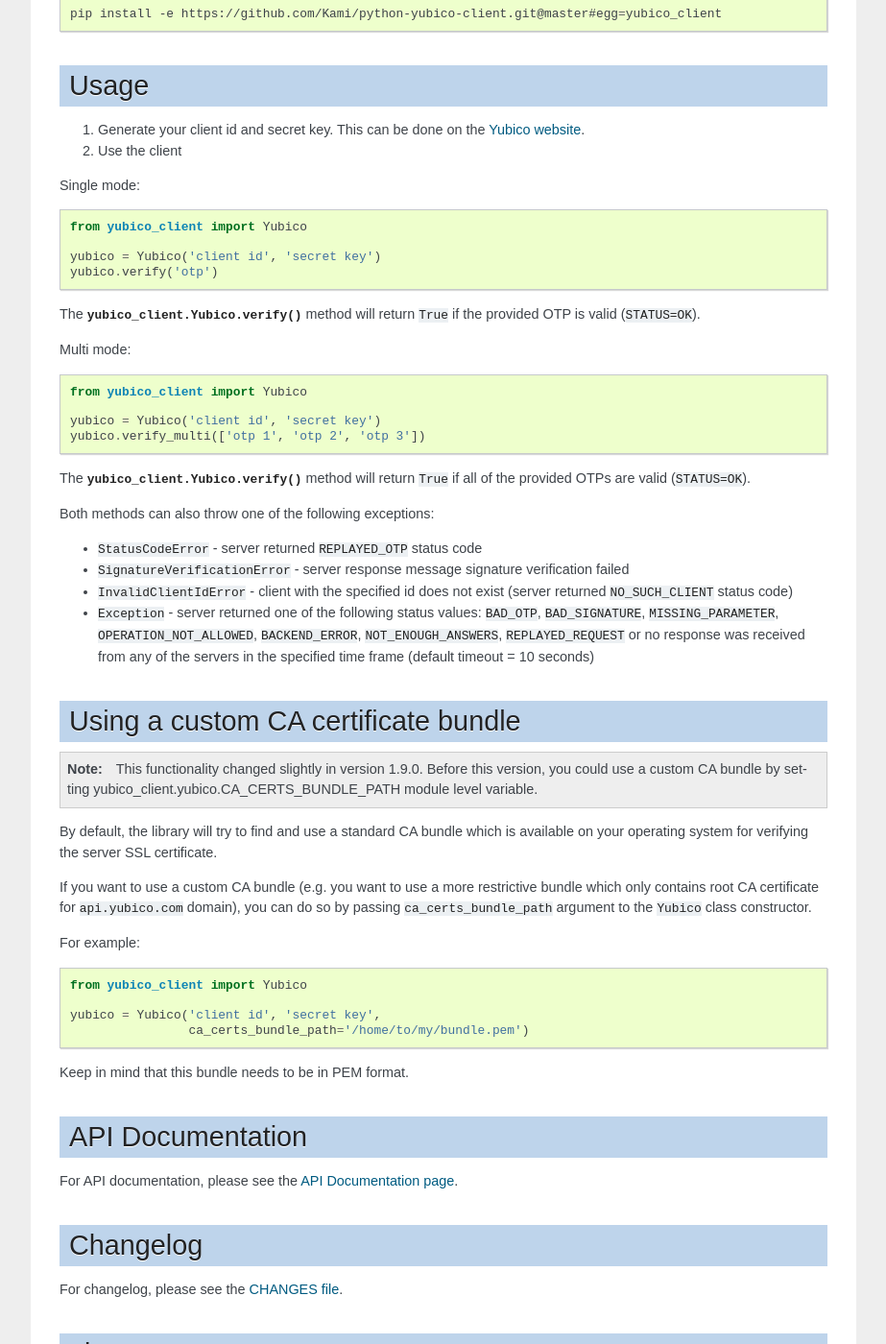
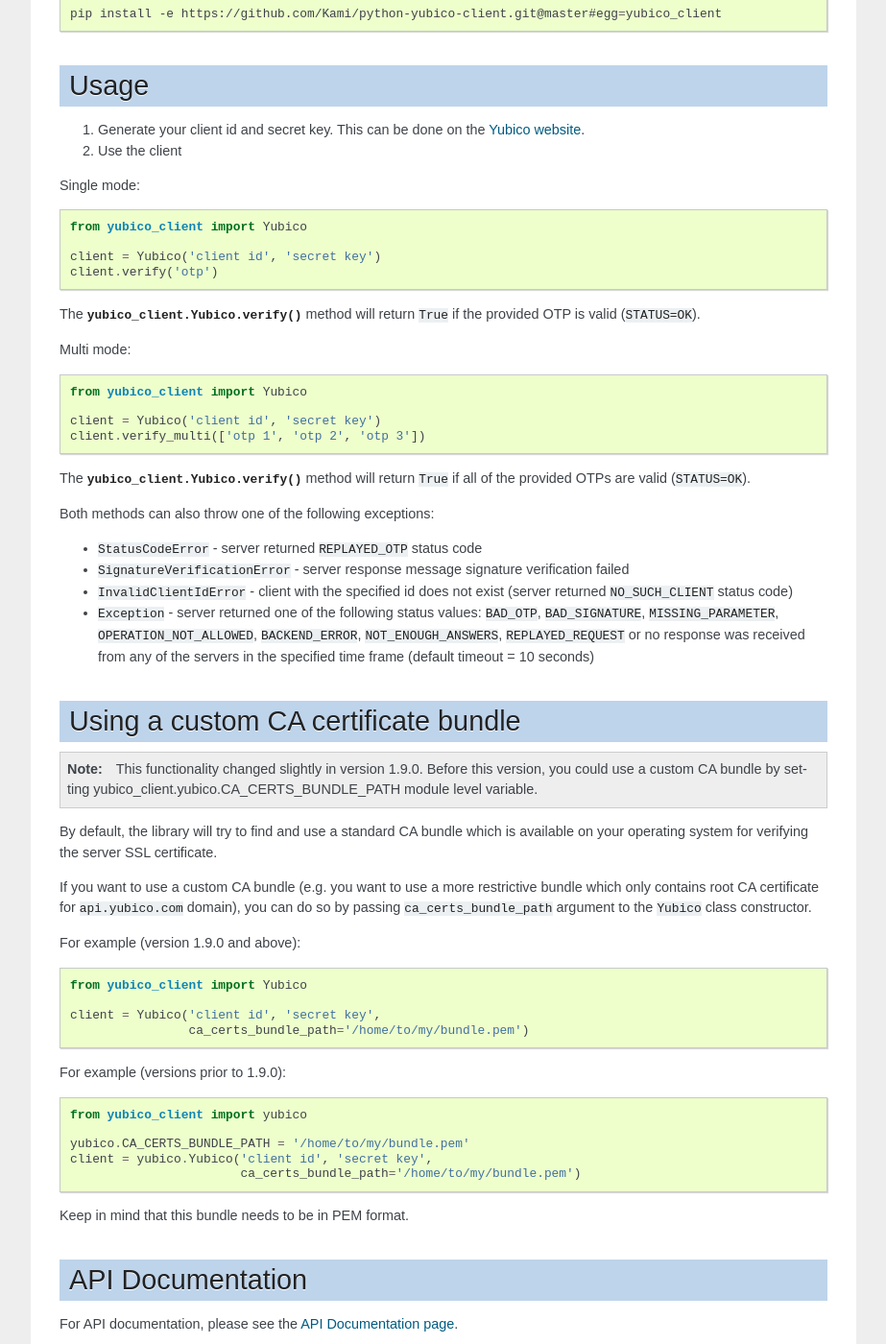
Before and after one commit to Kami/python-yubico-client, a Sphinx documentation site: the page built from docs/index.rst, in a window 1280 px wide and 1400 px high, scrolled down 590 px. Shown: the whole window at 96% size, without its empty margins (198-1121 px from the left). Built offline with Sphinx 7.4.7, drawn with Linux system fonts in a browser that asks for light colours.

Commit message:
Also include example for versions prior to 1.9.0.

```diff
--- a/docs/index.rst
+++ b/docs/index.rst
@@ -49,8 +49,8 @@ Single mode:
 
     from yubico_client import Yubico
 
-    yubico = Yubico('client id', 'secret key')
-    yubico.verify('otp')
+    client = Yubico('client id', 'secret key')
+    client.verify('otp')
 
 The :func:`yubico_client.Yubico.verify` method will return ``True`` if the
 provided OTP is valid (``STATUS=OK``).
@@ -61,8 +61,8 @@ Multi mode:
 
     from yubico_client import Yubico
 
-    yubico = Yubico('client id', 'secret key')
-    yubico.verify_multi(['otp 1', 'otp 2', 'otp 3'])
+    client = Yubico('client id', 'secret key')
+    client.verify_multi(['otp 1', 'otp 2', 'otp 3'])
 
 The :func:`yubico_client.Yubico.verify` method will return ``True`` if all of
 the provided OTPs are valid (``STATUS=OK``).
@@ -97,14 +97,24 @@ bundle which only contains root CA certificate for ``api.yubico.com`` domain),
 you can do so by passing ``ca_certs_bundle_path`` argument to the ``Yubico``
 class constructor.
 
-For example:
+For example (version 1.9.0 and above):
 
 .. code-block:: python
 
     from yubico_client import Yubico
 
-    yubico = Yubico('client id', 'secret key',
+    client = Yubico('client id', 'secret key',
                     ca_certs_bundle_path='/home/to/my/bundle.pem')
+
+For example (versions prior to 1.9.0):
+
+.. code-block:: python
+
+    from yubico_client import yubico
+
+    yubico.CA_CERTS_BUNDLE_PATH = '/home/to/my/bundle.pem'
+    client = yubico.Yubico('client id', 'secret key',
+                           ca_certs_bundle_path='/home/to/my/bundle.pem')
 
 Keep in mind that this bundle needs to be in PEM format.
 
```
